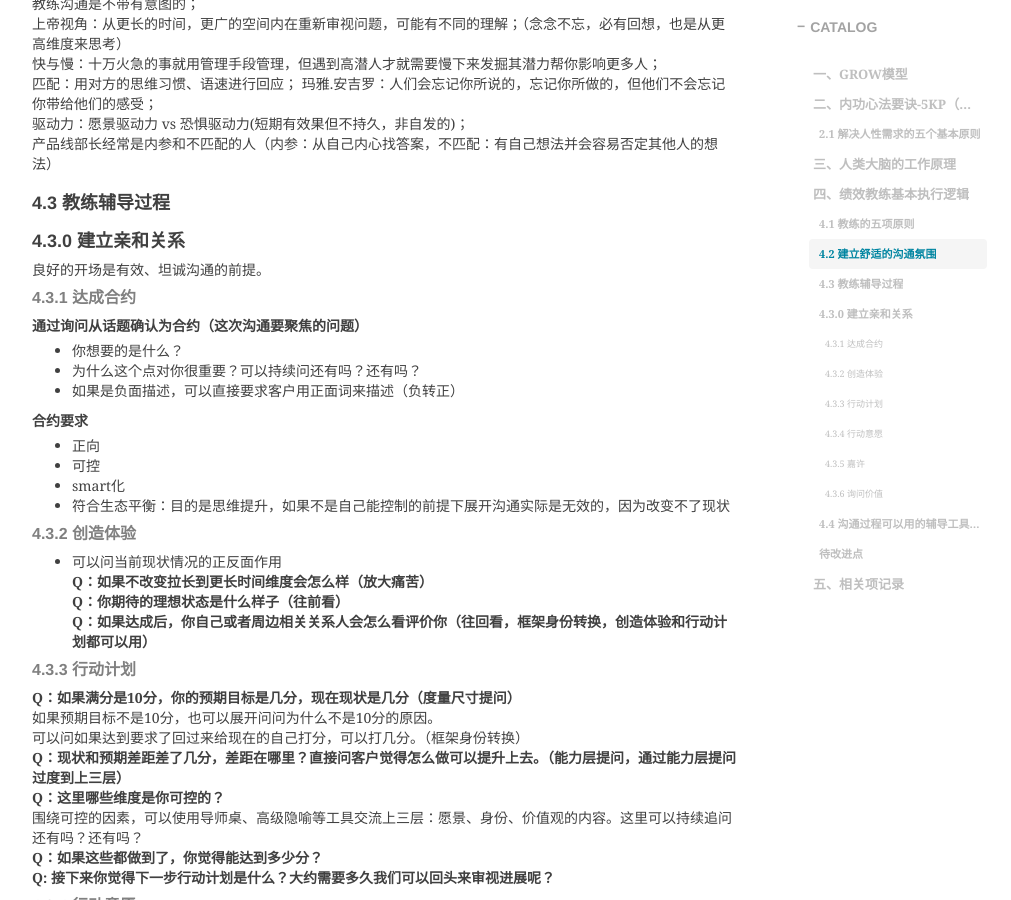
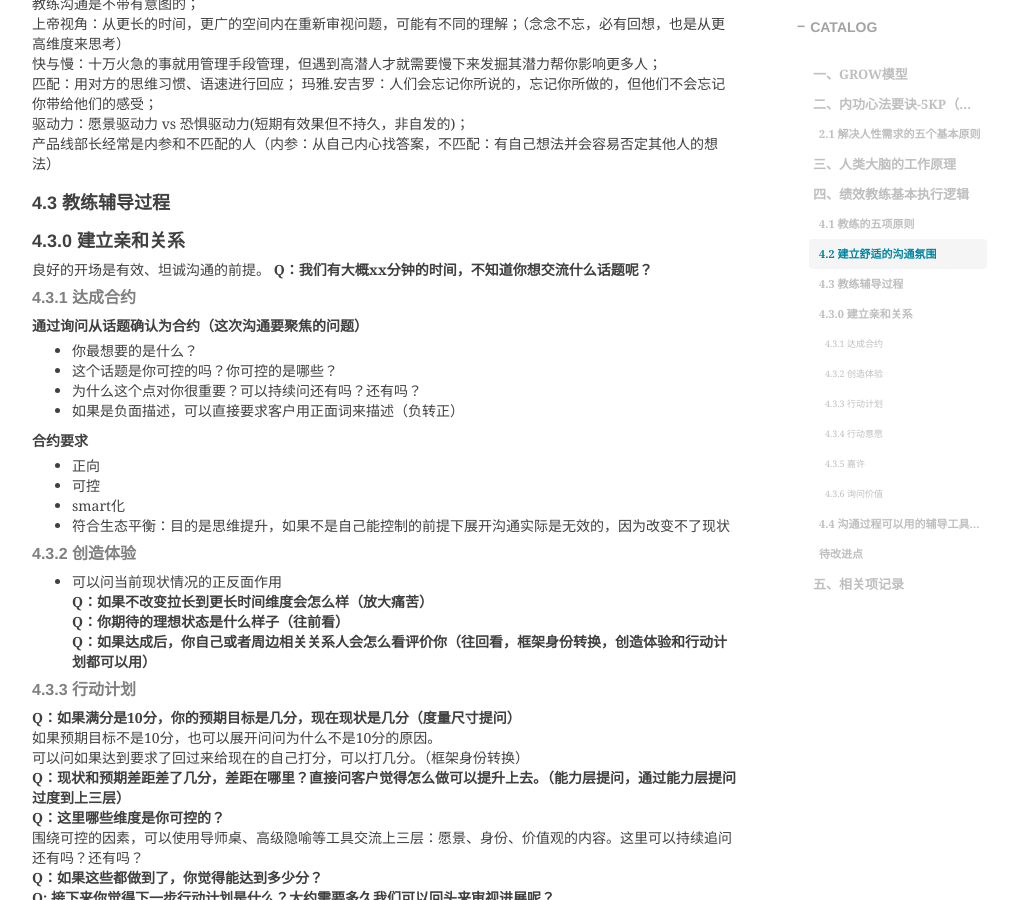
Before and after one commit to shihai1991/shihai1991.github.io, a Jekyll site: the page built from _posts/2022-08-21-教练式辅导.md, in a window 1280 px wide and 900 px high, scrolled down 1559 px. Shown: the whole window, without its empty margins (233-1244 px from the left). Built offline with Jekyll 4.4.1, drawn with Linux system fonts in a browser that asks for light colours; nearby versions of some CDN libraries; comment, search, counter and statistics services are not loaded.

Commit message:
Update 2022-08-21-教练式辅导.md

```diff
--- a/_posts/2022-08-21-教练式辅导.md
+++ b/_posts/2022-08-21-教练式辅导.md
@@ -57,10 +57,12 @@ A：迟到 B1：你为什么迟到了？vs B2：是什么原因导致你迟到
 ### 4.3 教练辅导过程
 ### 4.3.0 建立亲和关系
 良好的开场是有效、坦诚沟通的前提。
+**Q：我们有大概xx分钟的时间，不知道你想交流什么话题呢？**
 
 #### 4.3.1 达成合约
 **通过询问从话题确认为合约（这次沟通要聚焦的问题）**
-- 你想要的是什么？
+- 你最想要的是什么？
+- 这个话题是你可控的吗？你可控的是哪些？
 - 为什么这个点对你很重要？可以持续问还有吗？还有吗？
 - 如果是负面描述，可以直接要求客户用正面词来描述（负转正）
 
```
